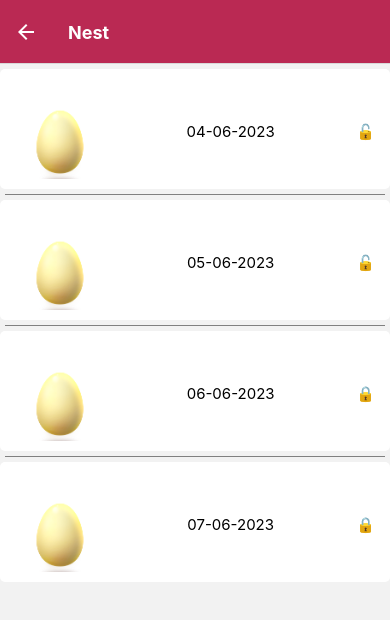
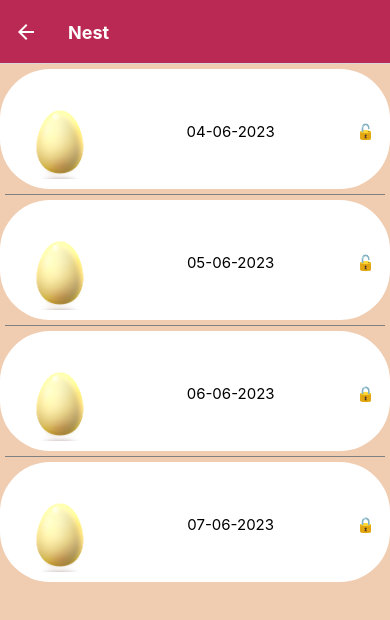
Before and after one commit to SirPhoros/love-birds, a React Native app: screen /Nest in a window 390 px wide. Shown: the top 620 px of the page. Built offline with nearby package versions, Linux system fonts and the light colour scheme; no server answers.

Commit message:
changed bg colours

```diff
--- a/App.tsx
+++ b/App.tsx
@@ -26,14 +26,14 @@ function HomeNav() {
    <Tab.Navigator
           screenOptions={({ route }) => ({
             headerStyle: {
-              backgroundColor: '#eb8cda',
+              backgroundColor: '#BA2953', //header bar colour
             },
-            headerTintColor: '#fff',
+            headerTintColor: '#FAE8E0', //header bar text colour
             headerTitleStyle: {
               fontWeight: 'bold',
             },
             tabBarStyle: {
-              backgroundColor: '#eb8cda', //nav bar bg colour
+              backgroundColor: '#BA2953', //nav bar bg colour
             },
             tabBarActiveTintColor: '#8ceb9d', //nav bar active icon colour
             tabBarInactiveTintColor: '#fff', //nav bar inactive icons colour
@@ -66,7 +66,6 @@ function HomeNav() {
 
 function App() {
   return (
-    // Navbar below //  modded line 102 - bg colour
     <UserContextProvider>
     <NavigationContainer>
        <Stack.Navigator
--- a/src/SignIn/LogIn.tsx
+++ b/src/SignIn/LogIn.tsx
@@ -110,6 +110,7 @@ export default function LogIn() {
 				bottom: 0,
 				justifyContent: 'center',
 				alignItems: 'center',
+				backgroundColor:'#F0CCB0',
 			}}
 		>
 			<View>
@@ -132,6 +133,7 @@ const styles = StyleSheet.create({
 		marginBottom: 10,
 		height: 35,
 		textAlign: 'center',
+		backgroundColor: '#fff'
 	},
 	buttonContainer: {
 		alignSelf: 'center',
--- a/src/SignIn/Welcome.tsx
+++ b/src/SignIn/Welcome.tsx
@@ -10,7 +10,7 @@ export default function Welcome() {
   const nav = useNavigation()
 
     return (
-      <View style={{ flex: 1, justifyContent: 'center', alignItems: 'center' }}>
+      <View style={{ flex: 1, justifyContent: 'center', alignItems: 'center', backgroundColor:'#F0CCB0' }}>
           {/* <Text>Welcome Page Goes Here</Text> */}
         <View style={styles.imageContainer}>
           <Image
@@ -67,7 +67,7 @@ const styles = StyleSheet.create({
     bottom: 0,
     left: 0,
     right: 0,
-    backgroundColor: '#f2f2f2',
+    backgroundColor:'#F0CCB0',
     paddingVertical: 35,
     paddingHorizontal: 20,
   },
@@ -75,6 +75,7 @@ const styles = StyleSheet.create({
     textAlign: 'center',
     color: '#888',
     fontSize: 12,
+    backgroundColor:'#F0CCB0'
   },
   welcomePageTxt: {
     marginBottom: 20,
--- a/src/screens/Home.tsx
+++ b/src/screens/Home.tsx
@@ -16,7 +16,7 @@ function Home() {
 	}, [])
 
 	return (
-		<View style={{ flex: 1, alignItems: 'center', justifyContent: 'center' }}>
+		<View style={{ flex: 1, alignItems: 'center', justifyContent: 'center', backgroundColor:'#F0CCB0'}}>
 			<Button
 				title="🪹"
 				onPress={() => nav.navigate('Nest' as never)}
--- a/src/screens/Nest.tsx
+++ b/src/screens/Nest.tsx
@@ -29,7 +29,7 @@ const eggArray = [
 ]
 
   const myItemSeparator = () => {
-    return <View style={{ height: 1, backgroundColor: "grey",marginHorizontal:5}} />;
+    return <View style={{ height: 1, backgroundColor: "grey", marginHorizontal:5}} />;
     };
 
   const myListEmpty = () => {
@@ -69,6 +69,7 @@ const styles = StyleSheet.create({
   container: {
     padding: 10,
     flex: 1,
+    backgroundColor: '#F0CCB0'
   },
     itemContainer: {
     flexDirection: "row",
@@ -77,7 +78,7 @@ const styles = StyleSheet.create({
     padding: 10,
     marginVertical: 5,
     backgroundColor: "white",
-    borderRadius: 5,
+    borderRadius: 50,
   },
   item: {
     padding: 5,
```
Lines whose indentation alone changed are shown as unchanged.
